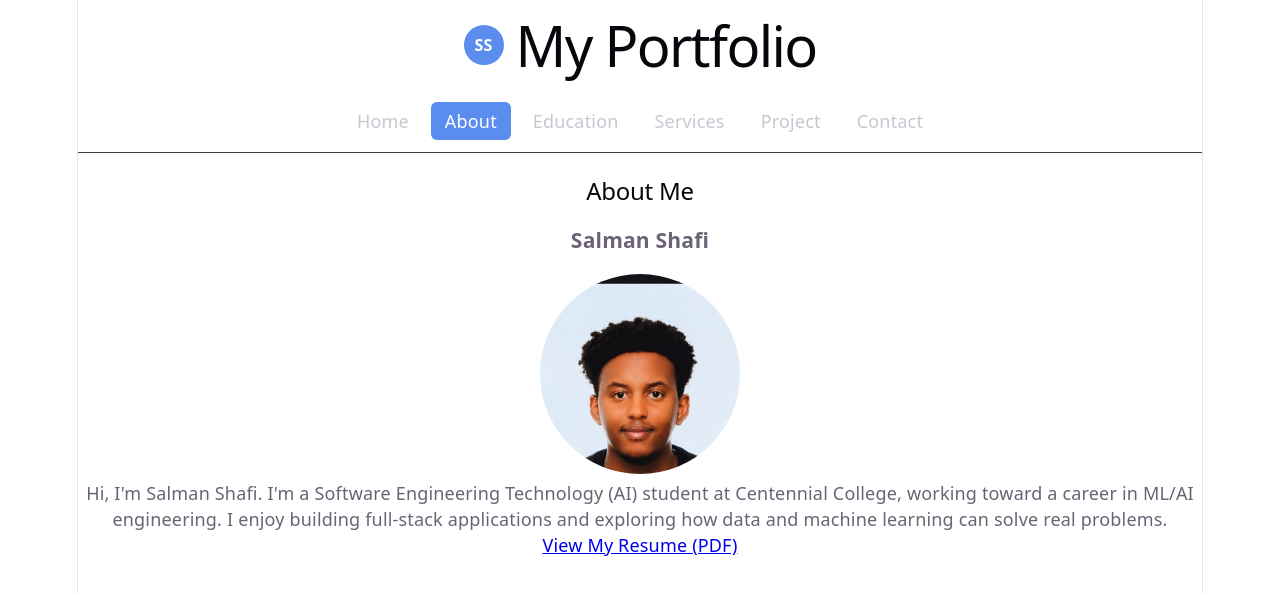
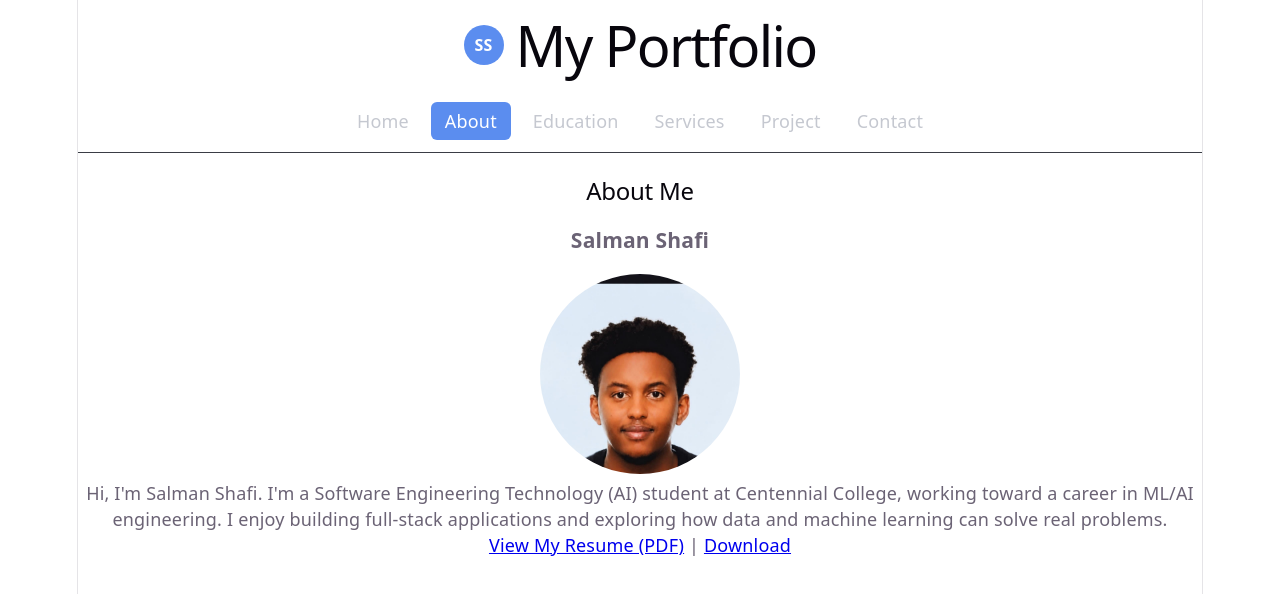
Before and after one commit to salshafi/react-portfolio-site, a React (Vite) app: page /about in a window 1280 px wide. Shown: the top 594 px of the page. Built offline with nearby package versions, Linux system fonts and the light colour scheme.

Commit message:
Open resume in browser and add a download link

```diff
--- a/src/about.jsx
+++ b/src/about.jsx
@@ -29,8 +29,13 @@ export default function About() {
 
       {/*
           Place the actual PDF in the public/ folder so this path works. */}
-      <p>
-<a href="/Salman_Shafi_Resume_FullStack.pdf" target="_blank" rel="noopener noreferrer">          View My Resume (PDF)
+            <p>
+        <a href="/Salman_Shafi_Resume_FullStack.pdf" target="_blank" rel="noopener noreferrer">
+          View My Resume (PDF)
+        </a>
+        {" | "}
+        <a href="/Salman_Shafi_Resume_FullStack.pdf" download>
+          Download
         </a>
       </p>
     </div>
```
Also changed, not shown: 1 other file (tests, documents, lock files or other folders).
